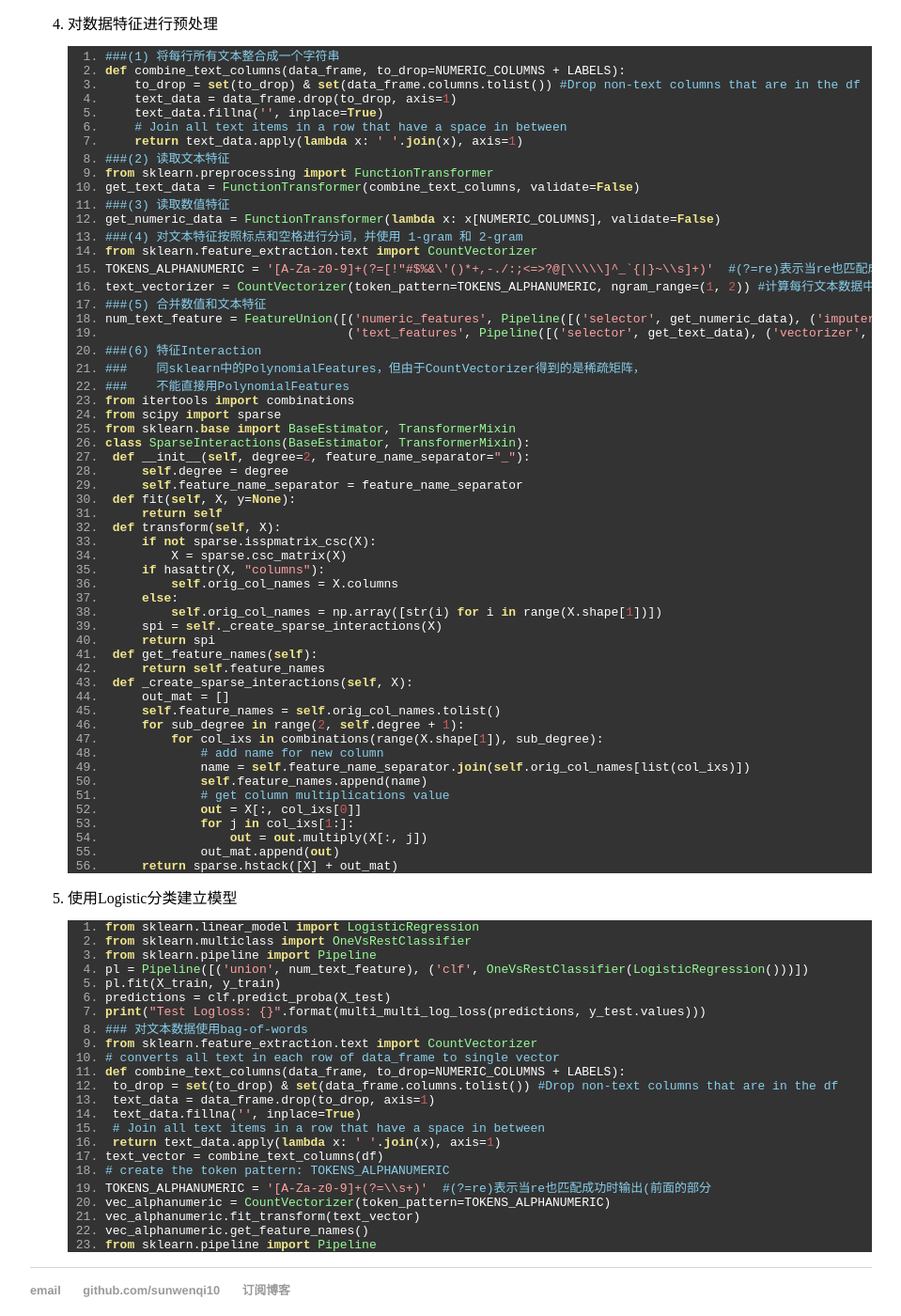
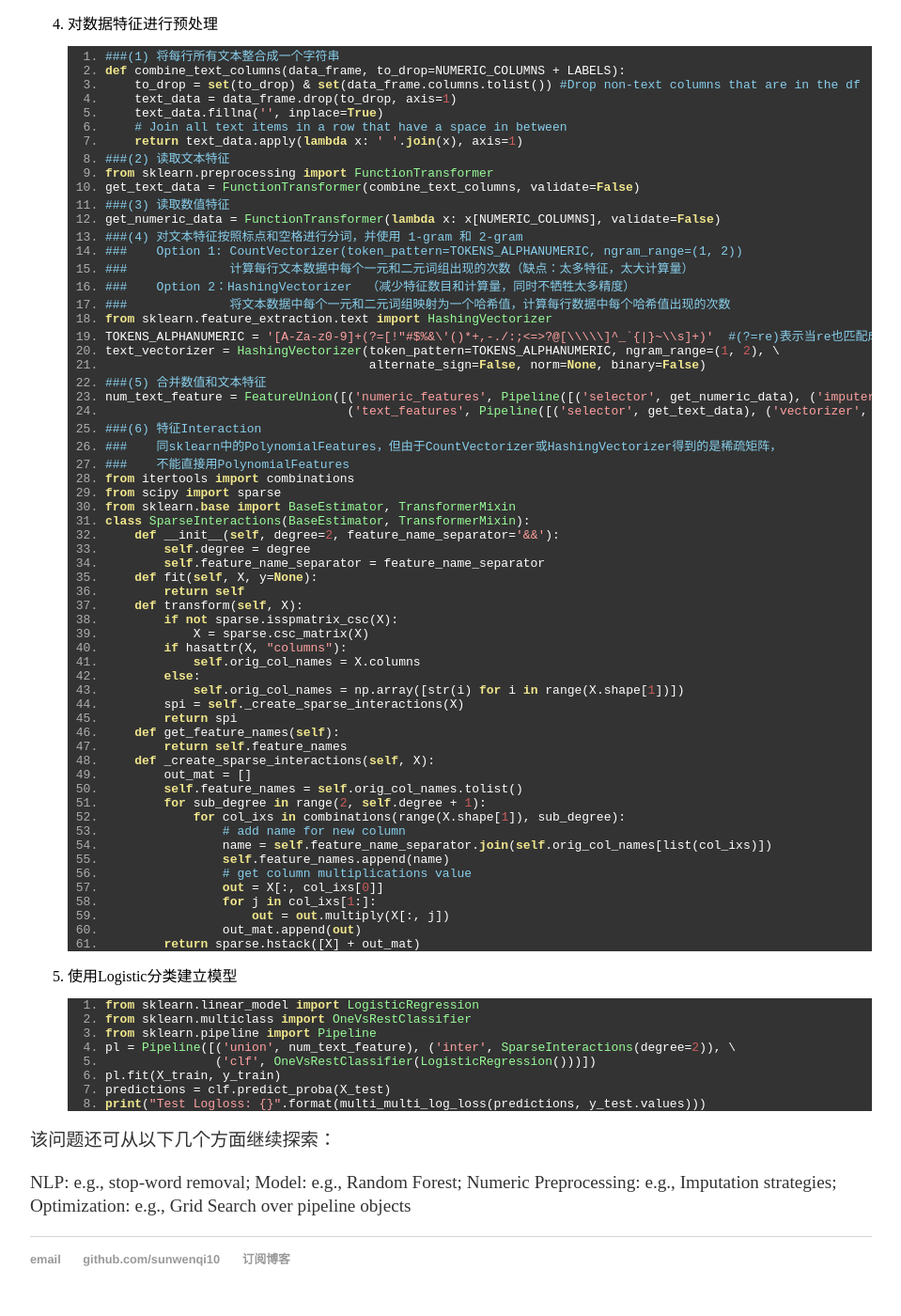
Before and after one commit to sunwenqi10/sunwenqi10.github.io, a Jekyll site: the page built from _posts/2018-12-14-multiclass_multilabel_problem.md, in a window 1280 px wide and 1400 px high, scrolled down 1540 px. Shown: the whole window at 94% size, without its empty margins (160-1119 px from the left). Built offline with Jekyll 4.4.1, drawn with Linux system fonts in a browser that asks for light colours; comment, search, counter and statistics services are not loaded.

Commit message:
Update 2018-12-14-multiclass_multilabel_problem.md

````diff
--- a/_posts/2018-12-14-multiclass_multilabel_problem.md
+++ b/_posts/2018-12-14-multiclass_multilabel_problem.md
@@ -108,49 +108,54 @@ get_text_data = FunctionTransformer(combine_text_columns, validate=False)
 ###(3) 读取数值特征
 get_numeric_data = FunctionTransformer(lambda x: x[NUMERIC_COLUMNS], validate=False)
 ###(4) 对文本特征按照标点和空格进行分词，并使用 1-gram 和 2-gram
-from sklearn.feature_extraction.text import CountVectorizer
+###    Option 1: CountVectorizer(token_pattern=TOKENS_ALPHANUMERIC, ngram_range=(1, 2))
+###              计算每行文本数据中每个一元和二元词组出现的次数（缺点：太多特征，太大计算量）
+###    Option 2：HashingVectorizer  （减少特征数目和计算量，同时不牺牲太多精度）
+###              将文本数据中每个一元和二元词组映射为一个哈希值，计算每行数据中每个哈希值出现的次数
+from sklearn.feature_extraction.text import HashingVectorizer
 TOKENS_ALPHANUMERIC = '[A-Za-z0-9]+(?=[!"#$%&\'()*+,-./:;<=>?@[\\\\\]^_`{|}~\\s]+)'  #(?=re)表示当re也匹配成功时输出'('前面的部分
-text_vectorizer = CountVectorizer(token_pattern=TOKENS_ALPHANUMERIC, ngram_range=(1, 2)) #计算每行文本数据中每个一元和二元词组出现的次数
+text_vectorizer = HashingVectorizer(token_pattern=TOKENS_ALPHANUMERIC, ngram_range=(1, 2), \
+                                       alternate_sign=False, norm=None, binary=False)
 ###(5) 合并数值和文本特征
 num_text_feature = FeatureUnion([('numeric_features', Pipeline([('selector', get_numeric_data), ('imputer', Imputer())])), \
                                     ('text_features', Pipeline([('selector', get_text_data), ('vectorizer', text_vectorizer)]))])
 ###(6) 特征Interaction
-###    同sklearn中的PolynomialFeatures，但由于CountVectorizer得到的是稀疏矩阵，
+###    同sklearn中的PolynomialFeatures，但由于CountVectorizer或HashingVectorizer得到的是稀疏矩阵，
 ###    不能直接用PolynomialFeatures
 from itertools import combinations
 from scipy import sparse
 from sklearn.base import BaseEstimator, TransformerMixin
 class SparseInteractions(BaseEstimator, TransformerMixin):
-    def __init__(self, degree=2, feature_name_separator="_"):
-        self.degree = degree
-        self.feature_name_separator = feature_name_separator
-    def fit(self, X, y=None):
-        return self
-    def transform(self, X):
-        if not sparse.isspmatrix_csc(X):
-            X = sparse.csc_matrix(X)
-        if hasattr(X, "columns"):
-            self.orig_col_names = X.columns
-        else:
-            self.orig_col_names = np.array([str(i) for i in range(X.shape[1])])
-        spi = self._create_sparse_interactions(X)
-        return spi
-    def get_feature_names(self):
-        return self.feature_names
-    def _create_sparse_interactions(self, X):
-        out_mat = []
-        self.feature_names = self.orig_col_names.tolist()
-        for sub_degree in range(2, self.degree + 1):
-            for col_ixs in combinations(range(X.shape[1]), sub_degree):
-                # add name for new column
-                name = self.feature_name_separator.join(self.orig_col_names[list(col_ixs)])
-                self.feature_names.append(name)
-                # get column multiplications value
-                out = X[:, col_ixs[0]]
-                for j in col_ixs[1:]:
-                    out = out.multiply(X[:, j])
-                out_mat.append(out)
-        return sparse.hstack([X] + out_mat)
+       def __init__(self, degree=2, feature_name_separator='&&'):
+           self.degree = degree
+           self.feature_name_separator = feature_name_separator
+       def fit(self, X, y=None):
+           return self
+       def transform(self, X):
+           if not sparse.isspmatrix_csc(X):
+               X = sparse.csc_matrix(X)
+           if hasattr(X, "columns"):
+               self.orig_col_names = X.columns
+           else:
+               self.orig_col_names = np.array([str(i) for i in range(X.shape[1])])
+           spi = self._create_sparse_interactions(X)
+           return spi
+       def get_feature_names(self):
+           return self.feature_names
+       def _create_sparse_interactions(self, X):
+           out_mat = []
+           self.feature_names = self.orig_col_names.tolist()
+           for sub_degree in range(2, self.degree + 1):
+               for col_ixs in combinations(range(X.shape[1]), sub_degree):
+                   # add name for new column
+                   name = self.feature_name_separator.join(self.orig_col_names[list(col_ixs)])
+                   self.feature_names.append(name)
+                   # get column multiplications value
+                   out = X[:, col_ixs[0]]
+                   for j in col_ixs[1:]:
+                       out = out.multiply(X[:, j])
+                   out_mat.append(out)
+           return sparse.hstack([X] + out_mat)
 ```
 
 4. 使用Logistic分类建立模型
@@ -158,24 +163,14 @@ class SparseInteractions(BaseEstimator, TransformerMixin):
 from sklearn.linear_model import LogisticRegression
 from sklearn.multiclass import OneVsRestClassifier
 from sklearn.pipeline import Pipeline
-pl = Pipeline([('union', num_text_feature), ('clf', OneVsRestClassifier(LogisticRegression()))])
+pl = Pipeline([('union', num_text_feature), ('inter', SparseInteractions(degree=2)), \
+                  ('clf', OneVsRestClassifier(LogisticRegression()))])
 pl.fit(X_train, y_train)
 predictions = clf.predict_proba(X_test)
 print("Test Logloss: {}".format(multi_multi_log_loss(predictions, y_test.values)))
-### 对文本数据使用bag-of-words
-from sklearn.feature_extraction.text import CountVectorizer
-# converts all text in each row of data_frame to single vector
-def combine_text_columns(data_frame, to_drop=NUMERIC_COLUMNS + LABELS):
-    to_drop = set(to_drop) & set(data_frame.columns.tolist()) #Drop non-text columns that are in the df
-    text_data = data_frame.drop(to_drop, axis=1)
-    text_data.fillna('', inplace=True)
-    # Join all text items in a row that have a space in between
-    return text_data.apply(lambda x: ' '.join(x), axis=1)
-text_vector = combine_text_columns(df)
-# create the token pattern: TOKENS_ALPHANUMERIC
-TOKENS_ALPHANUMERIC = '[A-Za-z0-9]+(?=\\s+)'  #(?=re)表示当re也匹配成功时输出(前面的部分
-vec_alphanumeric = CountVectorizer(token_pattern=TOKENS_ALPHANUMERIC)
-vec_alphanumeric.fit_transform(text_vector)
-vec_alphanumeric.get_feature_names()
-from sklearn.pipeline import Pipeline
 ```
+
+该问题还可从以下几个方面继续探索：
+
+NLP: e.g., stop-word removal; Model: e.g., Random Forest; Numeric Preprocessing: e.g., Imputation strategies;
+Optimization: e.g., Grid Search over pipeline objects
````
